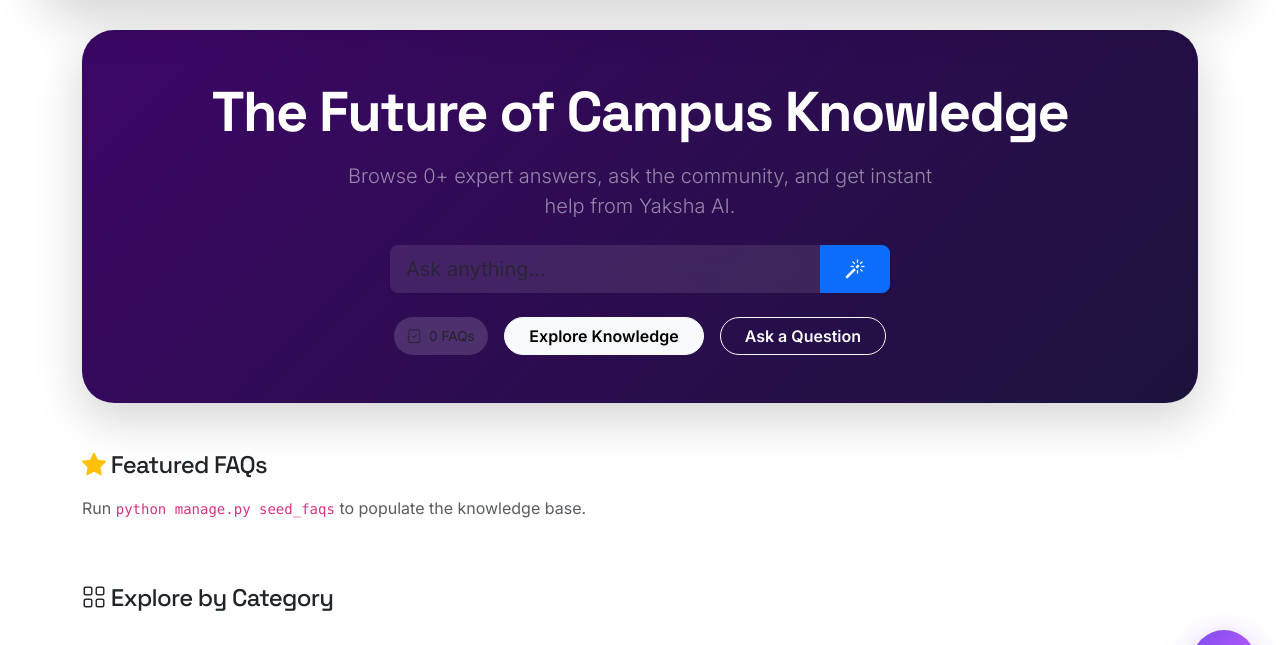
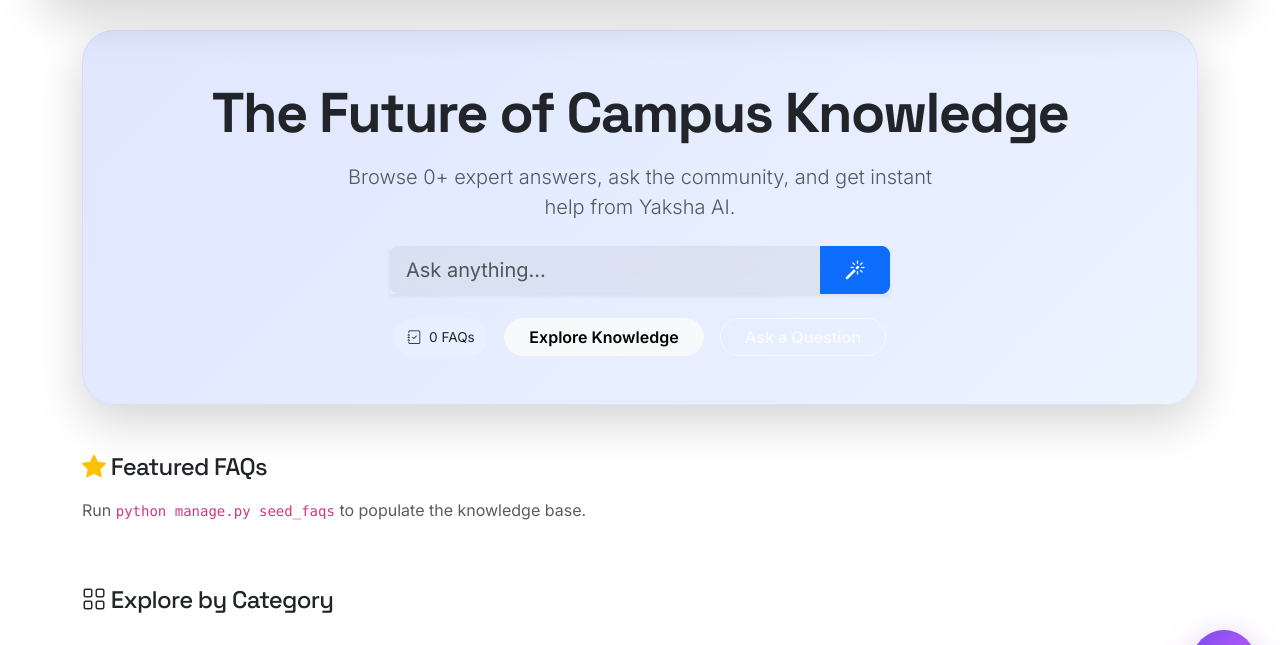
Before and after one commit to r4dh1ka/faq_project, a Django app: page / in a window 1280 px wide. Shown: the part 82-727 px from the top of the page. Run offline with Django 5.2, Linux system fonts and the light colour scheme; data that the repository does not hold is empty; some libraries are stand-ins or nearby versions.

Commit message:
fix: adapt UI for light mode

```diff
--- a/static/css/main.css
+++ b/static/css/main.css
@@ -78,10 +78,18 @@ h1, h2, h3, h4, h5, h6, .navbar-brand {
 }
 
 /* Hero Section Gradient */
+/* Hero Section Gradient - Light Mode */
 .animated-mesh-hero {
-  background: linear-gradient(-45deg, #0f172a, #3b0764, #1e1b4b, #172554);
+  background: linear-gradient(-45deg, #f0f9ff, #e0e7ff, #ede9fe, #fcf5ff);
   background-size: 400% 400%;
   animation: gradientMesh 15s ease infinite;
+  border: 1px solid rgba(139, 92, 246, 0.1);
+}
+
+/* Hero Section Gradient - Dark Mode */
+[data-bs-theme="dark"] .animated-mesh-hero {
+  background: linear-gradient(-45deg, #0f172a, #3b0764, #1e1b4b, #172554);
+  border: none;
 }
 
 @keyframes gradientMesh {
--- a/templates/base.html
+++ b/templates/base.html
@@ -19,7 +19,7 @@
   <link href="https://fonts.googleapis.com/css2?family=Inter:wght@300;400;500;600&family=Space+Grotesk:wght@400;500;600;700&display=swap" rel="stylesheet">
   <link href="https://cdn.jsdelivr.net/npm/bootstrap@5.3.3/dist/css/bootstrap.min.css" rel="stylesheet">
   <link href="https://cdn.jsdelivr.net/npm/bootstrap-icons@1.11.3/font/bootstrap-icons.min.css" rel="stylesheet">
-  <link href="{% static 'css/main.css' %}?v=4" rel="stylesheet">
+  <link href="{% static 'css/main.css' %}?v=5" rel="stylesheet">
   {% block extra_css %}{% endblock %}
 </head>
 <body>
--- a/templates/faqs/home.html
+++ b/templates/faqs/home.html
@@ -3,11 +3,11 @@
 {% block content %}
 <div class="animated-mesh-hero rounded-5 p-5 mb-5 position-relative overflow-hidden shadow-lg mt-3">
   <div class="position-relative text-center" style="z-index: 1;">
-    <h1 class="display-4 fw-bold mb-3 text-white">The Future of Campus Knowledge</h1>
-    <p class="lead mb-4 text-white-50 mx-auto" style="max-width: 600px;">Browse {{ faq_total }}+ expert answers, ask the community, and get instant help from Yaksha AI.</p>
+    <h1 class="display-4 fw-bold mb-3">The Future of Campus Knowledge</h1>
+    <p class="lead mb-4 text-muted mx-auto" style="max-width: 600px;">Browse {{ faq_total }}+ expert answers, ask the community, and get instant help from Yaksha AI.</p>
     <form action="{% url 'faqs:list' %}" method="get" class="d-flex justify-content-center mx-auto mb-4" style="max-width: 500px;">
       <div class="input-group input-group-lg shadow-sm">
-        <input type="search" name="q" class="form-control glass-search border-0 text-white" placeholder="Ask anything..." style="background: rgba(255,255,255,0.1); backdrop-filter: blur(10px);">
+        <input type="search" name="q" class="form-control glass-search border-0" placeholder="Ask anything..." style="background: rgba(128,128,128,0.1); backdrop-filter: blur(10px);">
         <button class="btn btn-primary px-4" type="submit"><i class="bi bi-magic"></i></button>
       </div>
     </form>
```
